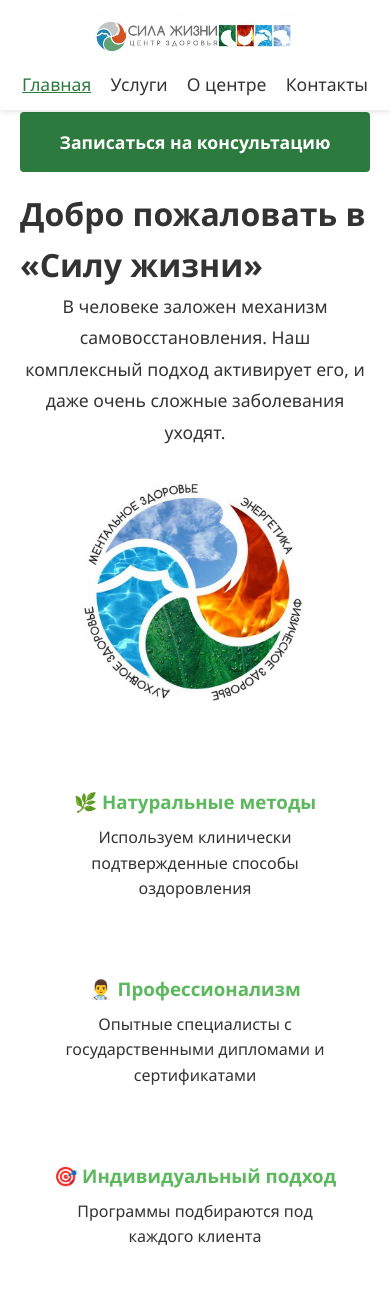
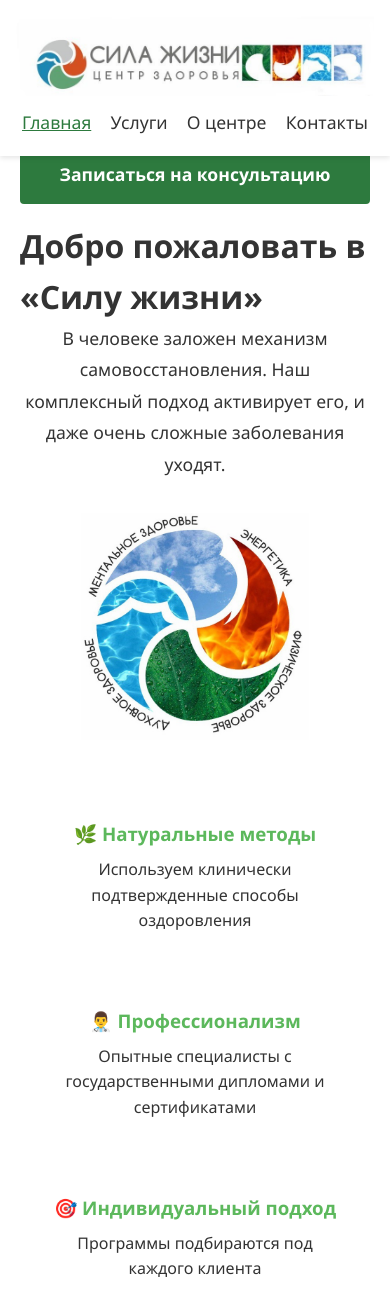
Before and after one commit to Saintsid/lifepower, a FastAPI app: page / in a window 390 px wide. Shown: the top 1300 px of the page. Run offline with FastAPI, Linux system fonts and the light colour scheme.

Commit message:
Enhance CSS styles for header and logo elements; update padding for main content area and adjust logo image properties for improved layout and responsiveness. Update lifepower2.jpg for visual consistency.

```diff
--- a/frontend/static/css/style.css
+++ b/frontend/static/css/style.css
@@ -351,24 +351,39 @@ section h2 {
         left: 0;
         right: 0;
         z-index: 1000;
-        padding: 0.5rem 0;
+        padding: 1rem 0;
         width: 100%;
+    }
+
+    header .container {
+        max-width: none;
+        padding: 0;
     }
 
     .header-content {
         flex-direction: column;
         gap: 0.5rem;
         align-items: center;
+        width: 100%;
     }
 
     /* Логотип - компактный */
     .logo {
         padding: 0;
         justify-content: center;
+        width: 100%;
     }
 
     .logo-link {
         gap: 0.4rem;
+        width: 100%;
+        justify-content: center;
+    }
+
+    .logo-image {
+        max-width: 100%;
+        height: auto;
+        max-height: 80px;
     }
 
     .logo-icon {
@@ -410,7 +425,7 @@ section h2 {
 
     /* Отступ для контента под фиксированный хедер */
     main {
-        padding-top: 5rem;
+        padding-top: 7rem;
     }
 
     .hero {
```
Also changed, not shown: frontend/static/images/lifepower2-1.jpg (added), frontend/static/images/lifepower2.jpg.
